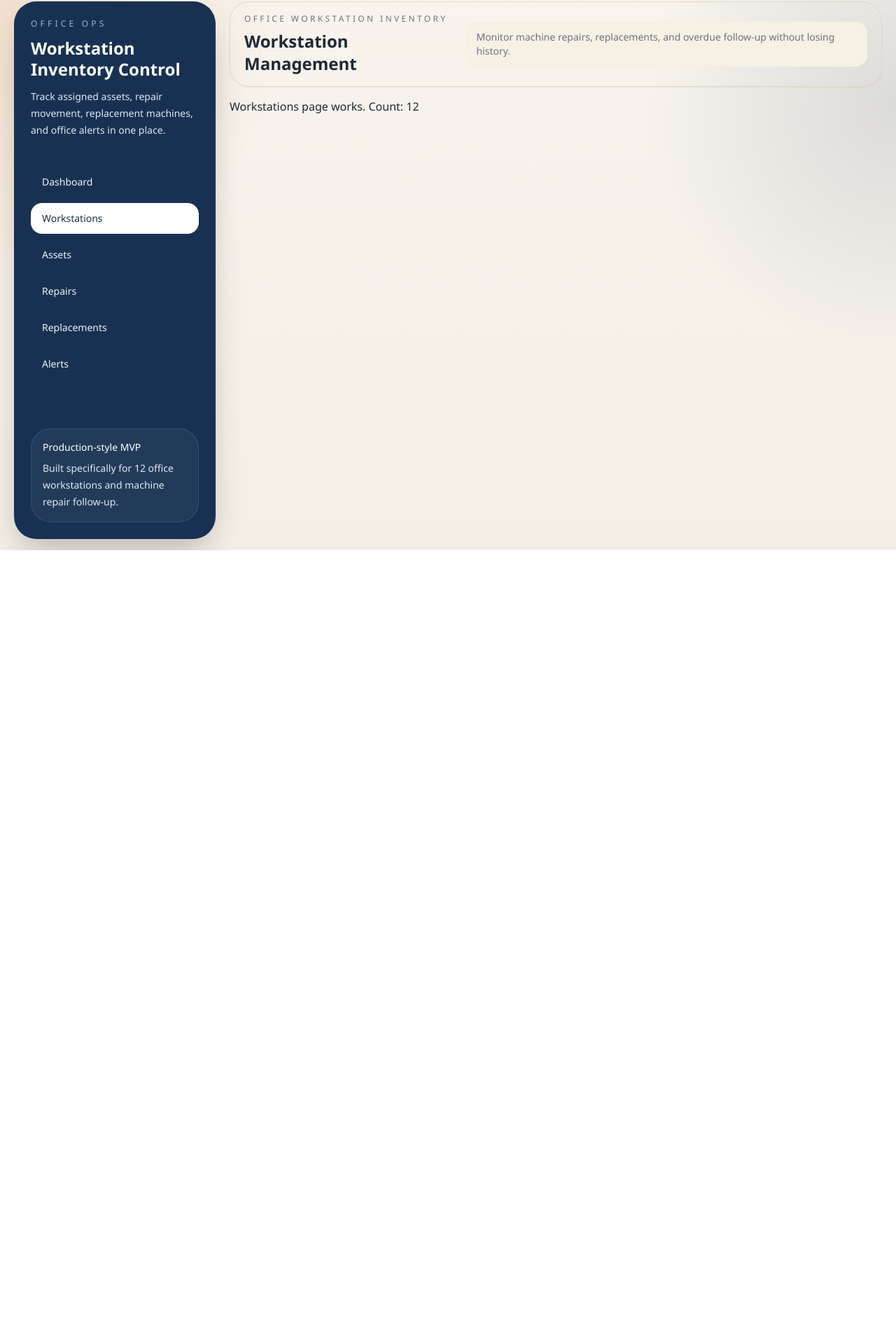
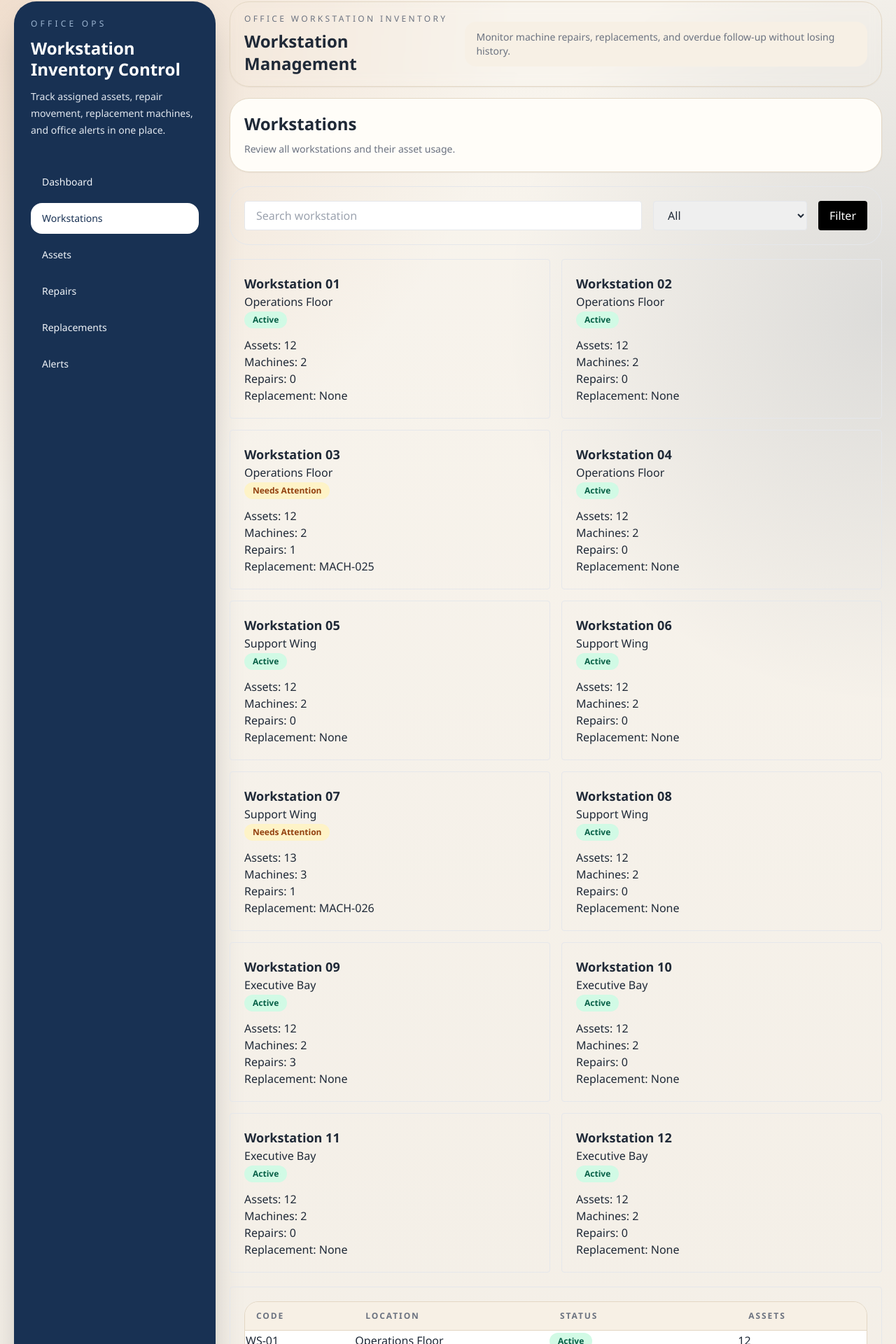
Before and after one commit to LakShan12205/Office-inventory-system, a Next.js app in the folder apps/web/: page /workstations in a window 1280 px wide. Shown: the part 14-1934 px from the top of the page at 70% size. Before the commit the page ends 800 px from the top, so only its background shows below. Built offline with nearby package versions, Linux system fonts and the light colour scheme.

Commit message:
restore workstations page safely

```diff
--- a/apps/web/src/app/workstations/page.tsx
+++ b/apps/web/src/app/workstations/page.tsx
@@ -1,15 +1,177 @@
+import Link from "next/link";
+import { DataTable } from "@/components/ui/data-table";
+import { PageHeader } from "@/components/ui/page-header";
+import { StatusBadge } from "@/components/ui/status-badge";
 import { getWorkstations } from "@/lib/api";
+import { appendQueryParam } from "@/lib/query";
 
-export default async function WorkstationsPage() {
-  const result = await getWorkstations("");
+type WorkstationPageItem = {
+  id: string;
+  code: string;
+  name?: string;
+  location?: string;
+  status?: string;
+  assets?: Array<{
+    id: string;
+    asset?: {
+      id: string;
+      assetCode?: string;
+      assetType?: { name?: string };
+    };
+    assignmentType?: string;
+  }>;
+  _count?: {
+    assets?: number;
+    repairs?: number;
+  };
+  assetCount?: number;
+  machineCount?: number;
+};
 
-  const workstations = Array.isArray(result)
-    ? result
-    : Array.isArray((result as any)?.items)
-      ? (result as any).items
-      : Array.isArray((result as any)?.data)
-        ? (result as any).data
-        : [];
+function normalizeWorkstations(input: unknown): WorkstationPageItem[] {
+  if (Array.isArray(input)) return input as WorkstationPageItem[];
 
-  return <div>Workstations page works. Count: {workstations.length}</div>;
+  if (input && typeof input === "object") {
+    const value = input as any;
+
+    if (Array.isArray(value.items)) return value.items;
+    if (Array.isArray(value.data)) return value.data;
+    if (Array.isArray(value.workstations)) return value.workstations;
+  }
+
+  return [];
 }
+
+export default async function WorkstationsPage({
+  searchParams
+}: {
+  searchParams?: Promise<Record<string, string | string[] | undefined>>;
+}) {
+  const params = await searchParams;
+  const query = new URLSearchParams();
+
+  appendQueryParam(query, "search", params?.search);
+  appendQueryParam(query, "status", params?.status);
+
+  let workstations: WorkstationPageItem[] = [];
+
+  try {
+    const result = await getWorkstations(
+      query.toString() ? `?${query.toString()}` : ""
+    );
+    workstations = normalizeWorkstations(result);
+  } catch (error) {
+    console.error("Workstations error:", error);
+    return <div>Failed to load workstations</div>;
+  }
+
+  return (
+    <div className="space-y-5">
+      <PageHeader
+        title="Workstations"
+        description="Review all workstations and their asset usage."
+      />
+
+      {/* FILTER */}
+      <div className="rounded-[1.75rem] border p-5">
+        <form className="grid gap-4 md:grid-cols-[1fr_220px_auto]">
+          <input
+            name="search"
+            defaultValue={typeof params?.search === "string" ? params.search : ""}
+            placeholder="Search workstation"
+            className="border px-4 py-2 rounded"
+          />
+          <select
+            name="status"
+            defaultValue={typeof params?.status === "string" ? params.status : ""}
+            className="border px-4 py-2 rounded"
+          >
+            <option value="">All</option>
+            <option value="ACTIVE">Active</option>
+            <option value="INACTIVE">Inactive</option>
+          </select>
+          <button className="bg-black text-white px-4 py-2 rounded">
+            Filter
+          </button>
+        </form>
+      </div>
+
+      {/* CARDS */}
+      <div className="grid gap-4 xl:grid-cols-2">
+        {workstations.map((ws) => {
+          const assets = Array.isArray(ws.assets) ? ws.assets : [];
+
+          const machineCount =
+            ws.machineCount ??
+            assets.filter(
+              (a) => a?.asset?.assetType?.name === "Machine"
+            ).length;
+
+          const assetCount =
+            ws._count?.assets ?? ws.assetCount ?? assets.length;
+
+          const repairCount = ws._count?.repairs ?? 0;
+
+          const activeReplacement = assets.find(
+            (a) =>
+              a?.assignmentType === "TEMPORARY_REPLACEMENT" ||
+              a?.assignmentType === "Temporary Replacement"
+          );
+
+          return (
+            <Link
+              key={ws.id}
+              href={`/workstations/${ws.id}`}
+              className="border p-5 rounded"
+            >
+              <h2 className="text-lg font-bold">
+                {ws.name ?? ws.code}
+              </h2>
+
+              <p>{ws.location ?? "No location"}</p>
+
+              <StatusBadge value={ws.status ?? "UNKNOWN"} />
+
+              <div className="mt-3">
+                <p>Assets: {assetCount}</p>
+                <p>Machines: {machineCount}</p>
+                <p>Repairs: {repairCount}</p>
+                <p>
+                  Replacement:{" "}
+                  {activeReplacement?.asset?.assetCode ?? "None"}
+                </p>
+              </div>
+            </Link>
+          );
+        })}
+      </div>
+
+      {/* TABLE */}
+      <div className="border p-5 rounded">
+        <DataTable headers={["Code", "Location", "Status", "Assets"]}>
+          {workstations.map((ws) => {
+            const assets = Array.isArray(ws.assets) ? ws.assets : [];
+
+            const assetCount =
+              ws._count?.assets ?? ws.assetCount ?? assets.length;
+
+            return (
+              <tr key={ws.id}>
+                <td>
+                  <Link href={`/workstations/${ws.id}`}>
+                    {ws.code}
+                  </Link>
+                </td>
+                <td>{ws.location ?? "N/A"}</td>
+                <td>
+                  <StatusBadge value={ws.status ?? "UNKNOWN"} />
+                </td>
+                <td>{assetCount}</td>
+              </tr>
+            );
+          })}
+        </DataTable>
+      </div>
+    </div>
+  );
+}
```
